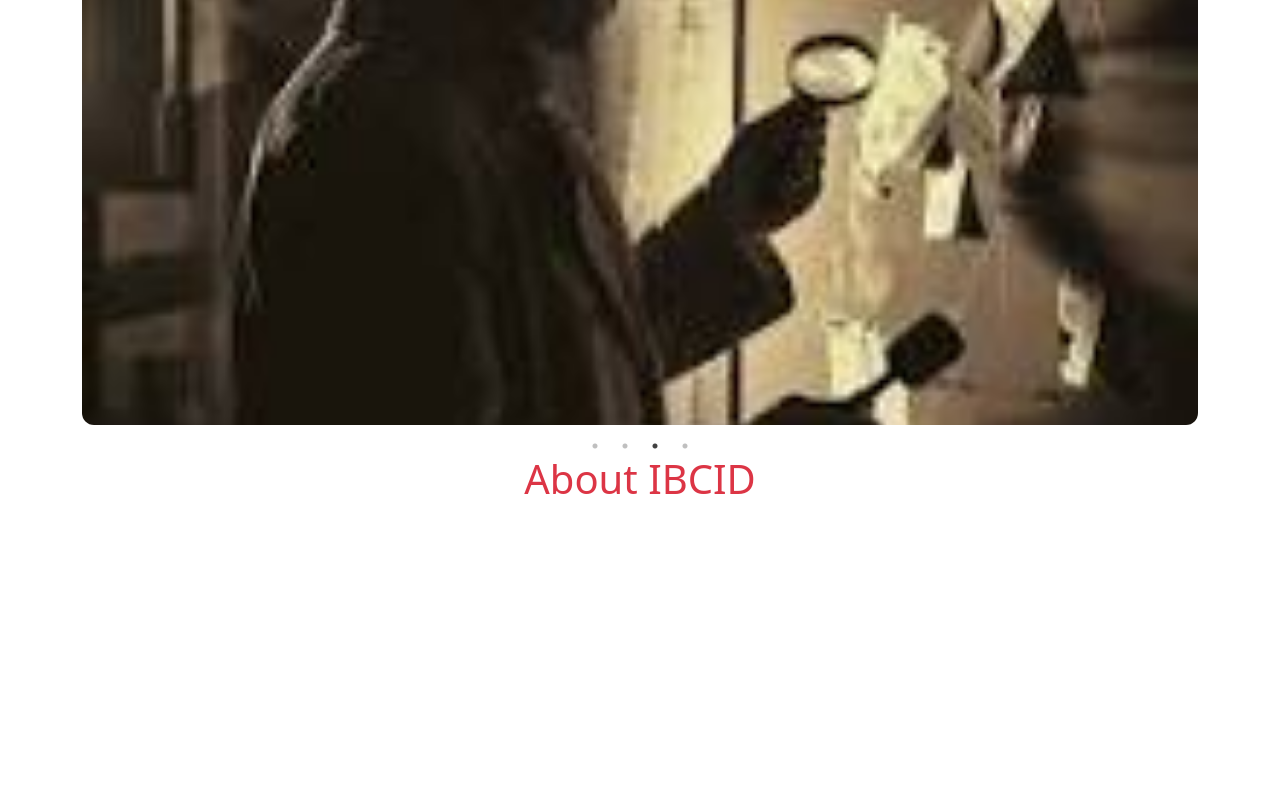
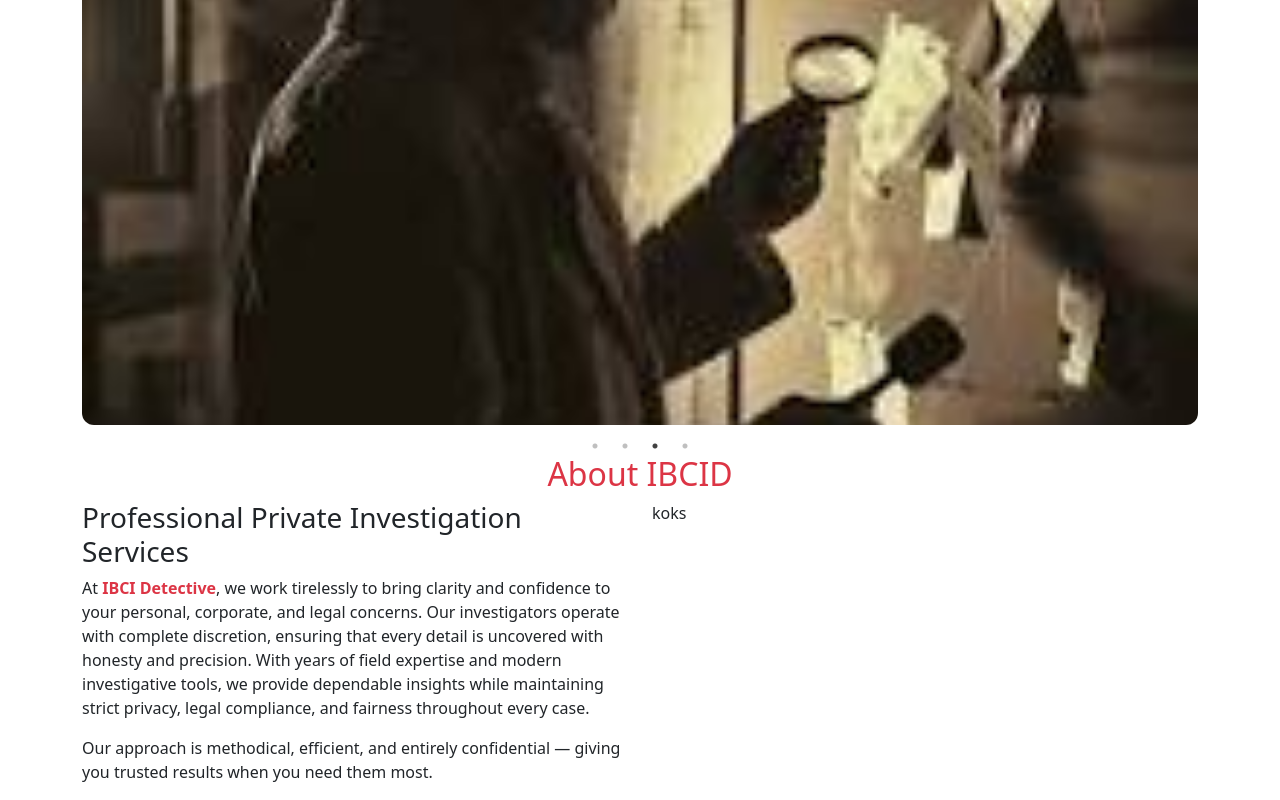
Before and after one commit to GandhiRam2202/ibcid, a React (Vite) app: page / in a window 1280 px wide. Shown: the part 184-984 px from the top of the page. Before the commit the page ends 800 px from the top, so only its background shows below. Built offline with nearby package versions, Linux system fonts and the light colour scheme.

Commit message:
about update

```diff
--- /dev/null
+++ b/src/Components/Homepage.css
@@ -0,0 +1,3 @@
+.txt{
+    font-family: 'Times New Roman', Times, serif;
+}
--- a/src/Components/Homepage.jsx
+++ b/src/Components/Homepage.jsx
@@ -1,22 +1,51 @@
 import React from 'react';
 import Carsol from './Carsol'
 import Carsol1 from './Carsol1'
+import '../Components/Homepage.css';
+
 
 const Homepage = () => {
     return (
         <>
 
             <div className="d-none mt-2 d-lg-block">
-        <Carsol/>
+                <Carsol />
             </div>
             <div className=" mt-2 d-lg-none d-sm-block">
-        <Carsol1/>
+                <Carsol1 />
             </div>
 
 
             <div className='mt-4 container'>
-            <h1 className='text-danger text-center'>About IBCID</h1>
+                <h2 className='text-danger text-center'>About IBCID</h2>
             </div>
+
+            {/*--------------------------------------------- */}
+
+            <div className="container">
+                <div className="col-sm-12">
+                    <div className="row">
+                        <div className="col-sm-12  col-lg-6">
+                            <h3>
+                                Professional Private Investigation Services
+                            </h3>
+                            <p>At <span className='text-danger fw-bolder'>IBCI Detective</span>, we work tirelessly to bring clarity and confidence to your personal, corporate, and legal concerns. Our investigators operate with complete discretion, ensuring that every detail is uncovered with honesty and precision.
+With years of field expertise and modern investigative tools, we provide dependable insights while maintaining strict privacy, legal compliance, and fairness throughout every case.
+</p>
+<p>
+Our approach is methodical, efficient, and entirely confidential — giving you trusted results when you need them most.</p>
+                        </div>
+                        <div className="d-none d-lg-block col-lg-6">
+                            koks
+                        </div>
+
+
+
+                    </div>
+                </div>
+            </div>
+
+
         </>
     );
 };
--- a/src/Components/Navbar.jsx
+++ b/src/Components/Navbar.jsx
@@ -104,9 +104,15 @@ const Navbar = () => {
 
                 <div class="offcanvas offcanvas-start" data-bs-scroll="true" tabIndex="-1" id="offcanvasWithBothOptions" aria-labelledby="offcanvasWithBothOptionsLabel">
   <div class="offcanvas-header">
-    <h2 className="offcanvas-title text-center text-danger" id="offcanvasWithBothOptionsLabel">IBCID</h2>
-    <div type="button" class="btn-close text-danger" data-bs-dismiss="offcanvas" aria-label="Close"></div>
+            <div className="col-12">
+        <div className="row">
+    <div className="col-10">
+    <h2 className="offcanvas-title text-center text-danger" id="offcanvasWithBothOptionsLabel"><img src='/images/logo.png' height='50' className='mb-2 p-0' />IBCID</h2>
+    </div>
+    <div type="button col-4" className="btn-close mt-2 text-danger" data-bs-dismiss="offcanvas" aria-label="Close"></div>
+        </div>
   </div>
+            </div>
   <div class="offcanvas-body text-danger">
 
                         <div className="">Home</div>
```
Lines whose indentation alone changed are shown as unchanged.
